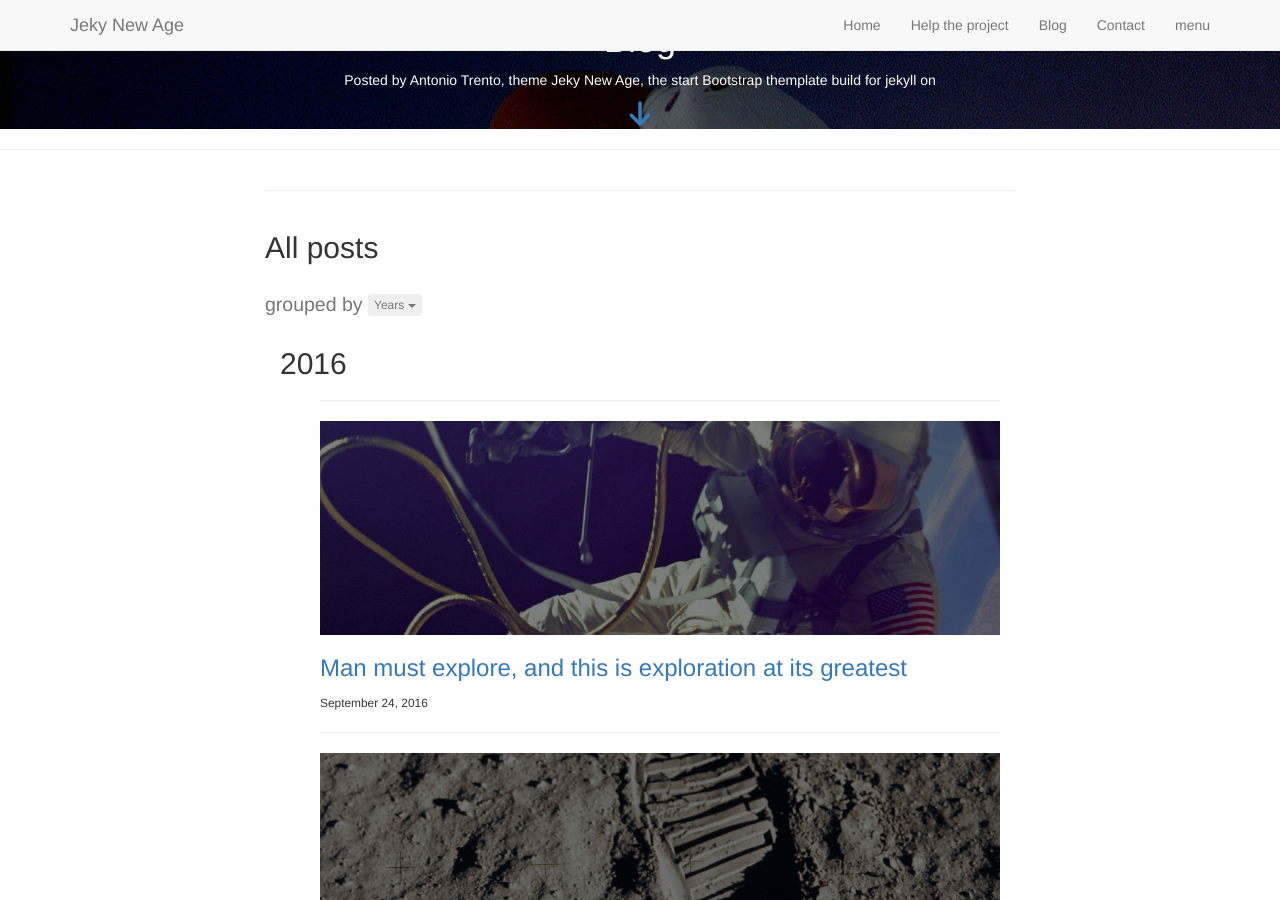
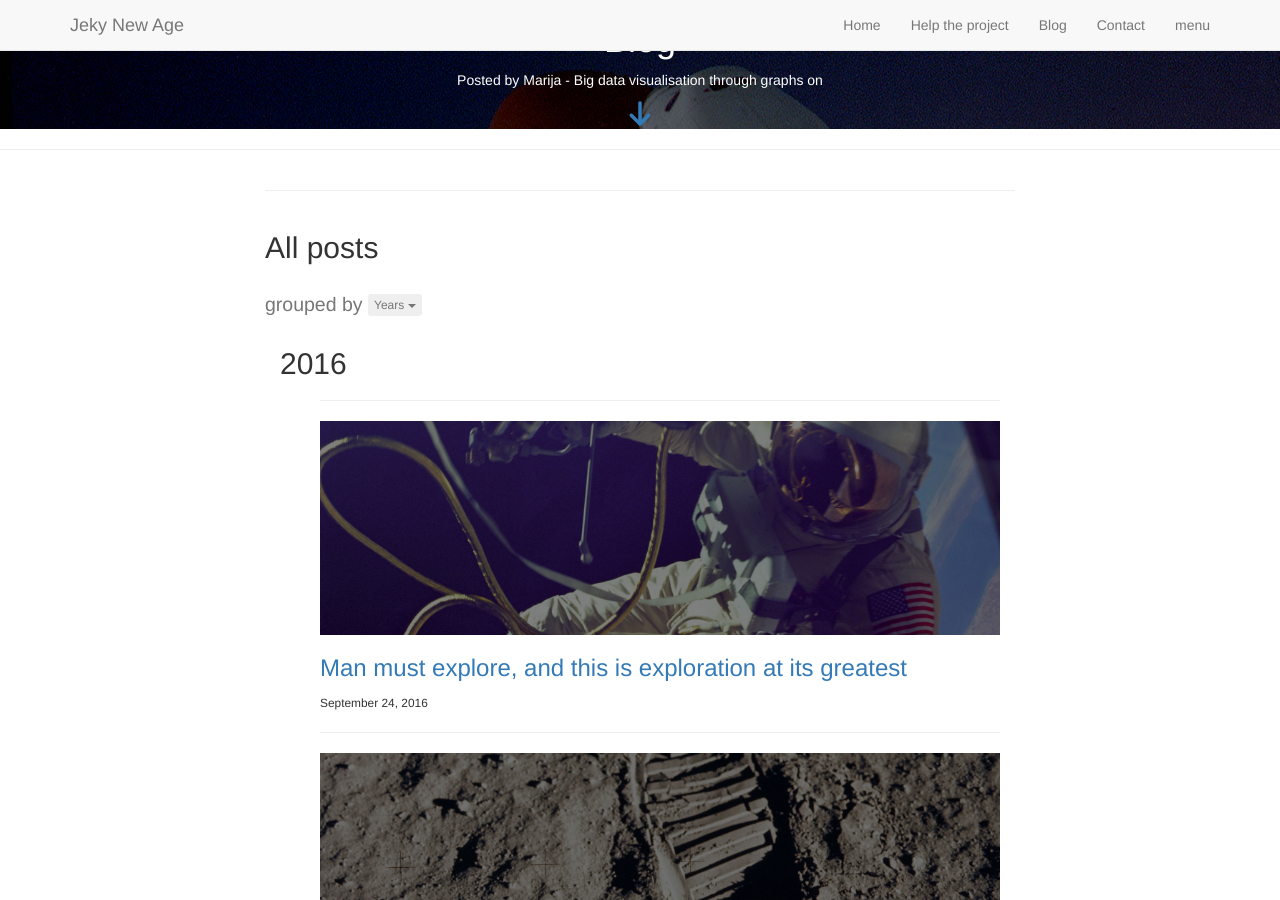
Before and after one commit to marijaio/marija-website, a Jekyll site: the page built from blog.html, in a window 1280 px wide and 900 px high. Built offline with Jekyll 4.4.1, drawn with Linux system fonts in a browser that asks for light colours; nearby versions of some CDN libraries; some web fonts are replaced; library files that are not in the unit come from our copies; comment, search, counter and statistics services are not loaded.

Commit message:
page title

```diff
--- a/_config.yml
+++ b/_config.yml
@@ -1,5 +1,5 @@
 # Site settings
-title: Antonio Trento, theme Jeky New Age, the start Bootstrap themplate build for jekyll
+title: Marija - Big data visualisation through graphs
 email:
 description: A jekyll template for landing pages, portfolio and blogging
 
```
